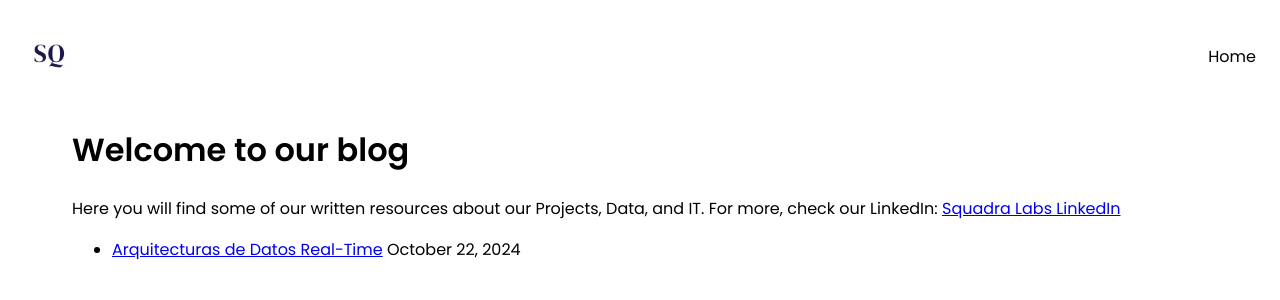
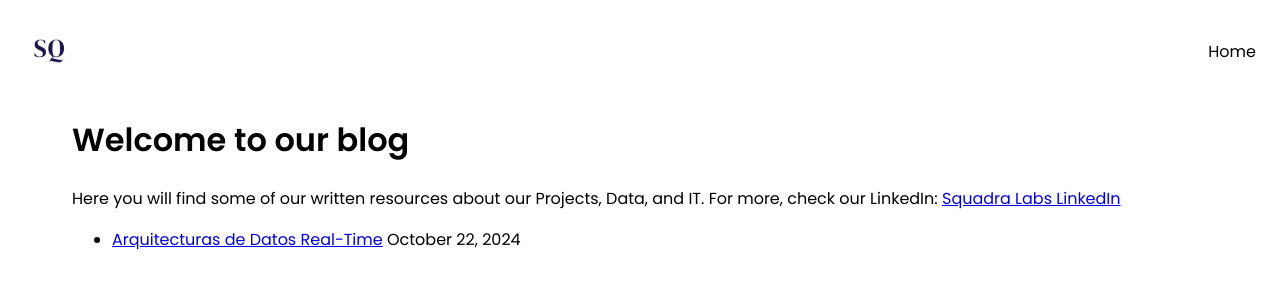
Before and after one commit to squadralabs/squadralabs.github.io, a Jekyll site: the page built from blog.html, in a window 1280 px wide. Shown: the top 300 px of the page. Built offline with Jekyll 4.4.1, drawn with Linux system fonts in a browser that asks for light colours.

Commit message:
Update custom-header.css

```diff
--- a/assets/css/custom-header.css
+++ b/assets/css/custom-header.css
@@ -1,6 +1,6 @@
 /* ------------------ Navbar ------------------ */
 .navbar {
-  padding: 1em 0;
+  padding: 0.70em 0; /* Reducir el padding vertical para disminuir la altura */
   background-color: #FFFFFF; /* Fondo blanco para el navbar */
   color: black; /* Texto del navbar en negro */
   z-index: 10; /* Asegura que la navbar esté sobre el contenido */
```
